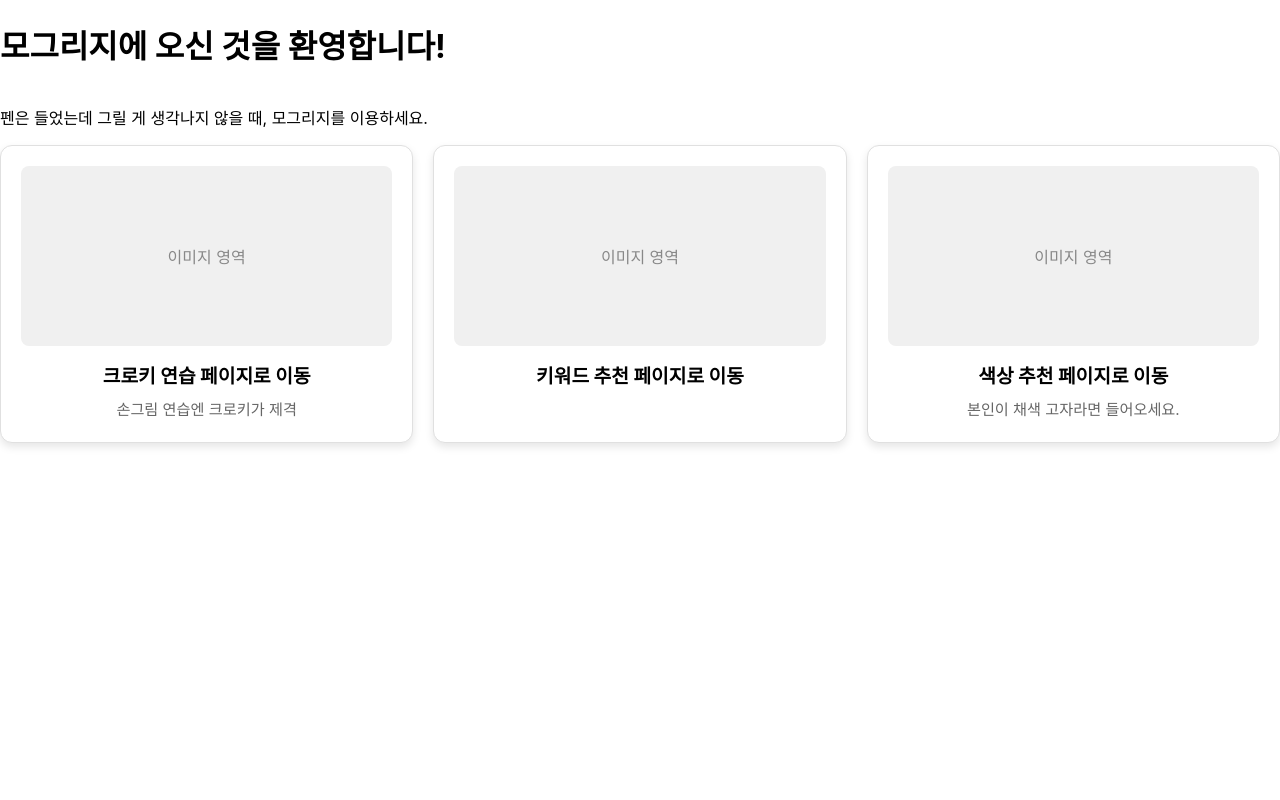
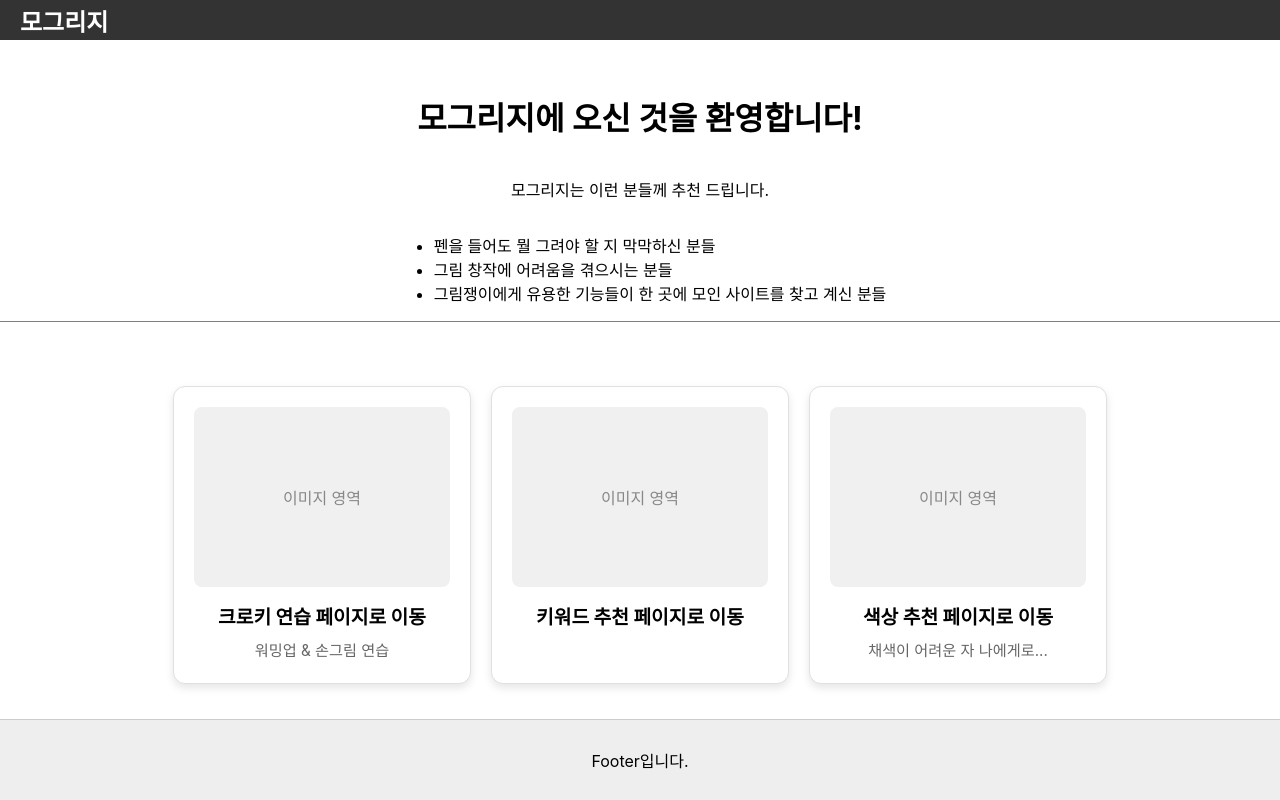
Before and after one commit to dgjPolyTech/mogrizi_2.0, a React (Create React App) app: page / in a window 1280 px wide. Built offline with nearby package versions, Linux system fonts and the light colour scheme.

Commit message:
메인 페이지 주요 css 적용

```diff
--- a/src/App.js
+++ b/src/App.js
@@ -1,5 +1,8 @@
 import React from "react";
 import { BrowserRouter, Routes, Route } from "react-router-dom";
+
+import Header from "./code/Header";
+import Footer from "./code/Footer";
 
 import Home from "./code/home/Home";
 import Croquis from "./code/croquis/Croquis";
@@ -7,15 +10,35 @@ import Keywords from "./code/keywords/Keywords";
 import Pallete from "./code/pallete/Pallete";
 
 function App() {
+    // 전체 레이아웃 스타일
+    const appStyle = {
+        display: 'flex',
+        flexDirection: 'column',
+        minHeight: '100vh' // 화면 전체 높이 사용
+    };
+
+    const contentStyle = {
+        flex: 1, // ⭐ 핵심: 남은 공간(100% - 10% - 15%)을 다 차지해라!
+        overflow: 'auto' // 내용 많으면 스크롤 생기게
+    };
+
     return (
+        <div style={appStyle}>
             <BrowserRouter>
+                <Header />
+
+                <div style={contentStyle}>
                     <Routes>
                         <Route path="/" element={<Home />} />
                         <Route path="/croquis" element={<Croquis />} />
                         <Route path="/keywords" element={<Keywords />} />
                         <Route path="/pallete" element={<Pallete />} />
                     </Routes>
+                </div>
+
+                <Footer />
             </BrowserRouter>
+        </div>
     );
 }
 
--- /dev/null
+++ b/src/code/Footer.jsx
@@ -0,0 +1,21 @@
+import React from 'react';
+
+function Footer() {
+    // Header와 Footer는 따로 css 안 만들고 코드 내에서 적용한다.
+    const footerStyle = {
+        height: '10vh',       // 보여지는 화면 기준 높이의 10%
+        backgroundColor: '#eee',
+        display: 'flex',
+        justifyContent: 'center',
+        alignItems: 'center',
+        borderTop: '1px solid #ccc'
+    };
+
+    return (
+        <footer style={footerStyle}>
+            <p>Footer입니다.</p>
+        </footer>
+    );
+}
+
+export default Footer;
--- /dev/null
+++ b/src/code/Header.jsx
@@ -0,0 +1,23 @@
+import React from 'react';
+
+function Header() {
+    // Header와 Footer는 따로 css 안 만들고 코드 내에서 적용한다.
+
+    const headerStyle = {
+        height: '5vh',       // 보여지는 화면 기준 높이 7.5%
+        backgroundColor: '#333',
+        color: 'white',
+        display: 'flex',
+        alignItems: 'center',
+        paddingLeft: '20px',
+        boxSizing: 'border-box'
+    };
+
+    return (
+        <header style={headerStyle}>
+            <h2>모그리지</h2>
+        </header>
+    );
+}
+
+export default Header;
--- a/src/code/css/Home.css
+++ b/src/code/css/Home.css
@@ -1,4 +1,4 @@
-/* 전체적으로 넓이/높이를 % 단위로 잡되, min 값을 줘서 너무 작아지지는 않게 함. */
+/* 전체적으로 넓이/높이를 % 단위로 잡되, min 최소값을 줘서 너무 작아지지는 않게 함. */
 
 html, body {
     /* 정확히는 width는 안 줘도 되는데, 높이(height)는 줘야함. */
@@ -12,10 +12,26 @@ html, body {
 
 
 .main-container {
+    width: 100%;
+    height: 100%;
+
     display: flex;
     justify-content: center; /* 요소를 가운데로 정렬 */
     flex-direction: column;
+}
 
+.main-intro {
+    height: 40%;
+
+    display: flex;
+    /*justify-content: center;*/
+    flex-direction: column;
+    align-items: center;
+
+    margin-top: 2.5%;
+    margin-bottom: 5%;
+
+    border-bottom: 1px solid grey;
 }
 
 .main-content-container {
@@ -23,29 +39,39 @@ html, body {
     justify-content: center; /* 가운데 */
     flex-direction: row; /* 가로 정렬 */
 
+   flex-wrap: wrap; /* 화면 축소시 요소가 잘리지 않고 재배치하게 해줌.*/
+
     /* flex 기반으로 요소 배치 시, margin보다 gap을 쓰는 게 좋다고 함. */
     /* 화면 크기가 어떻든 무조건 20px만큼 띄워줌. */
     gap: 20px
 }
 
+/* Home.css */
+
 .content-box {
-    width: 30%;
+    width: 20%;
     min-width: 250px;
-
     height: auto;
-
     background-color: white;
-    border: 1px solid #e0e0e0;
-
-    border-radius: 12px; /* radius를 px 단위로 주는게 더 좋다고 함. */
-
+    border: 1px solid #e0e0e0; /* 테두리 색을 조금 연하게 바꿨습니다 */
+    border-radius: 12px;
     display: flex;
     flex-direction: column;
-    padding: 20px; /* 안쪽 여백 */
+    padding: 20px;
 
-    /* 그림자 */
     box-shadow: 0 4px 8px rgba(0,0,0,0.1);
-    transition: transform 0.3s ease;
+
+    /* 위치 이동(transform)과 그림자(box-shadow)가 변할 때 0.3초 동안 부드럽게 해라 */
+    transition: transform 0.3s ease, box-shadow 0.3s ease;
+
+    /* 마우스 올리면 커서 모양을 변경할 수 있다. */
+    cursor: pointer;
+}
+
+.content-box:hover {
+    transform: translateY(-10px);
+
+    box-shadow: 0 15px 30px rgba(0, 0, 0, 0.2);
 }
 
 /* 2. 이미지 영역 */
--- a/src/code/home/Home.jsx
+++ b/src/code/home/Home.jsx
@@ -16,11 +16,21 @@ function Home() {
 
     return (
         <div className="main-container">
-            <h1>모그리지에 오신 것을 환영합니다!</h1>
-            <p>펜은 들었는데 그릴 게 생각나지 않을 때, 모그리지를 이용하세요.</p>
+            <div className="main-intro">
+                <h1>모그리지에 오신 것을 환영합니다!</h1>
+                <p>모그리지는 이런 분들께 추천 드립니다.</p>
+                <ul>
+                    <li>펜을 들어도 뭘 그려야 할 지 막막하신 분들</li>
+                    <li>그림 창작에 어려움을 겪으시는 분들</li>
+                    <li>그림쟁이에게 유용한 기능들이 한 곳에 모인 사이트를 찾고 계신 분들</li>
+                </ul>
+            </div>
+
+            {/*<div className={"content-title"}>*/}
+            {/*    <h1>모그리지가 제공하는 다양한 기능들</h1>*/}
+            {/*</div>*/}
 
             <div className={"main-content-container"}>
-
                 {/* html 처럼 그냥 onClick=move()라고 쓰면 무한 루프가 발생한다. 버튼 누름 여부와 관계없이 브라우저가 실행해야 하는 메소드로 인식하기 때문이다.*/}
                 <div className={"content-box"} onClick={() => move("/croquis")}>
                     <div className={"image"}>
@@ -30,7 +40,7 @@ function Home() {
                         <h1>크로키 연습 페이지로 이동</h1>
                     </div>
                     <div className={"content"}>
-                        손그림 연습엔 크로키가 제격
+                        워밍업 & 손그림 연습
                     </div>
                 </div>
 
@@ -54,7 +64,7 @@ function Home() {
                         <h1>색상 추천 페이지로 이동</h1>
                     </div>
                     <div className={"content"}>
-                        본인이 채색 고자라면 들어오세요.
+                        채색이 어려운 자 나에게로...
                     </div>
                 </div>
             </div>
```
Also changed, not shown: src/code/footer.jsx (deleted), src/code/header.jsx (deleted), 1 other file (tests, documents, lock files or other folders). Lines whose indentation alone changed are shown as unchanged.
